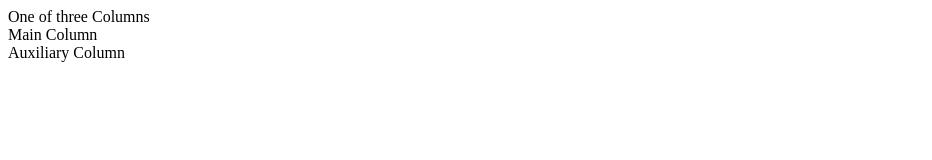
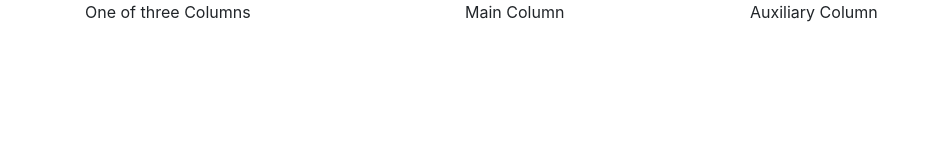
Before and after one commit to austindegarmo/moransupply, a plain HTML site: page index.html in a window 1280 px wide. Shown: the whole page, without its empty margins (0-932 px from the left). Drawn offline with nearby package versions, Linux system fonts and the light colour scheme.

Commit message:
bootstrap finally working

```diff
--- a/index.html
+++ b/index.html
@@ -3,17 +3,20 @@
 <head>
 	<meta charset="utf-8">
 	<title>MoranSupply</title>
+	<link rel="stylesheet" type="text/css" href="style.css">
+	<link rel="stylesheet" href="https://stackpath.bootstrapcdn.com/bootstrap/4.3.1/css/bootstrap.min.css" integrity="sha384-ggOyR0iXCbMQv3Xipma34MD+dH/1fQ784/j6cY/iJTQUOhcWr7x9JvoRxT2MZw1T" crossorigin="anonymous">
+
 </head>
 <body>
 	<div class="container">
 		<div class="row">
-			<div class="col-sm">
+			<div class="col-sm-4">
 			One of three Columns
 			</div>
-			<div class="col-sm">
+			<div class="col-sm-3">
 			Main Column
 			</div>
-			<div class="col-sm">
+			<div class="col-sm-3">
 			Auxiliary Column
 			</div>
 
--- a/style.css
+++ /dev/null
@@ -1,4 +0,0 @@
-.container {
-color: aliceblue;
-
- }
```
